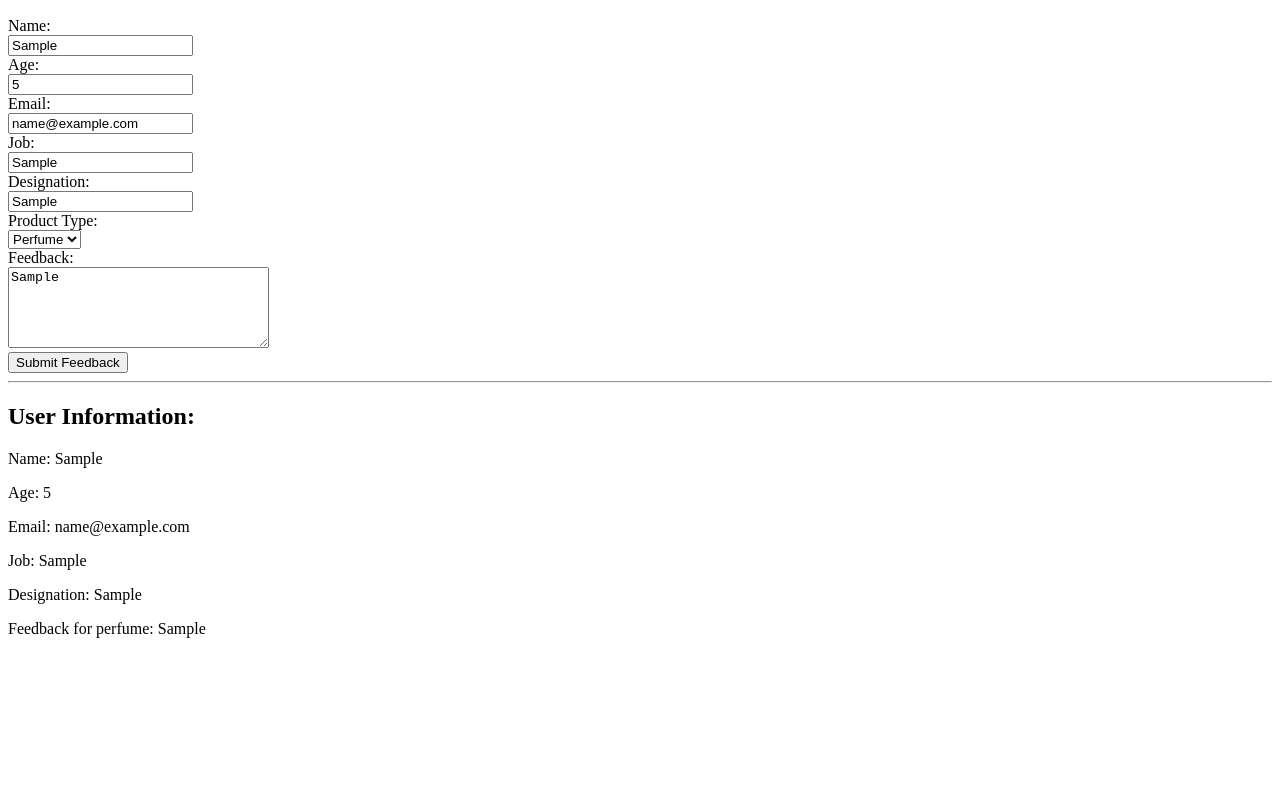
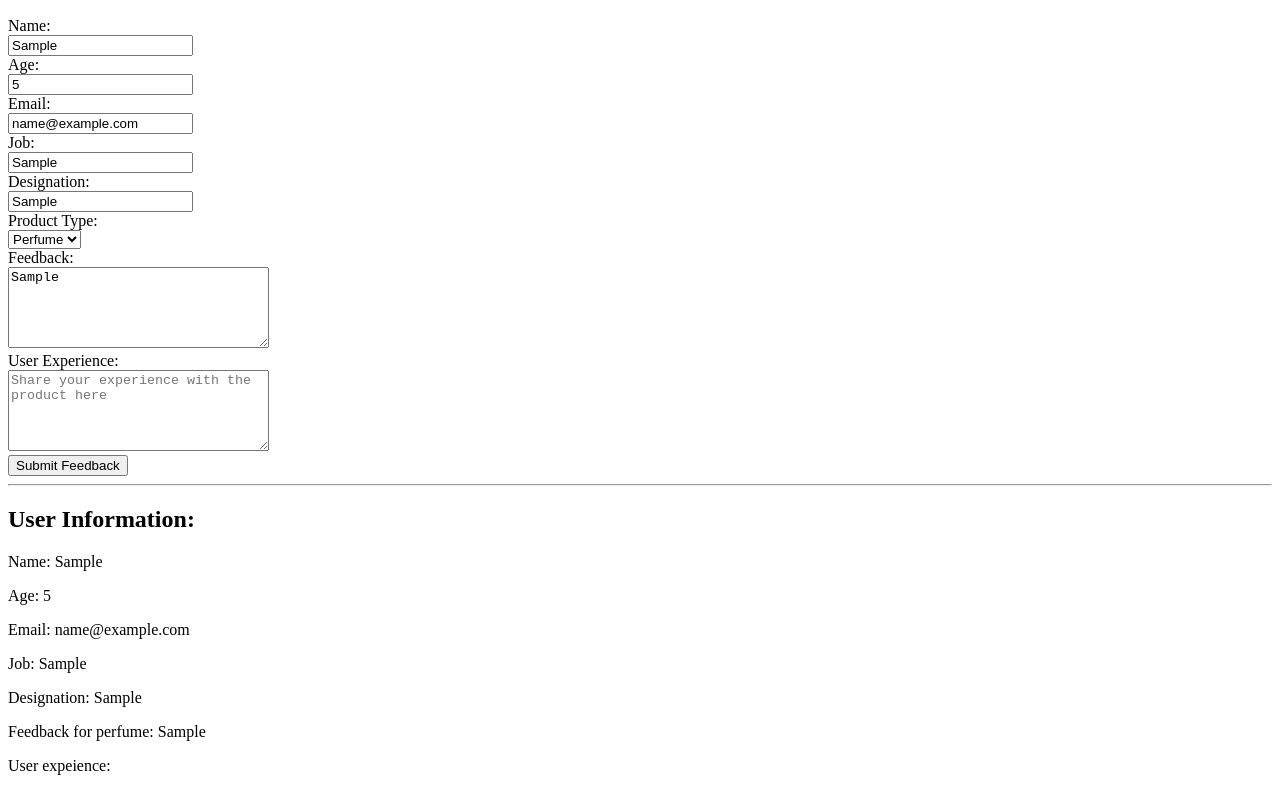
Before and after one commit to moisesefsantos/javaScriptEssential, a plain HTML site: page productSurvey/product_survey.html in a window 1280 px wide. Both pictures are taken after typing "Sample", "5", "name@example.com", "Sample", "Sample", "Sample" into the empty fields and a click on the button "Submit Feedback". Shown: the part 110-901 px from the top of the page. Before the commit the page ends 800 px from the top, so only its background shows below. Drawn offline with Linux system fonts and the light colour scheme.

Commit message:
add user experience

```diff
--- a/productSurvey/product_survey.html
+++ b/productSurvey/product_survey.html
@@ -24,6 +24,8 @@
   </select><br>
   <label for="feedbackText">Feedback:</label><br>
   <textarea id="feedbackText" rows="5" cols="30" placeholder="Enter your feedback here" required></textarea><br>
+  <label for ="userExperience">User Experience:</label><br>
+  <textarea id="userExperience" rows="5" cols="30" placeholder="Share your experience with the product here" required></textarea><br>
 <button id="submitBtn">Submit Feedback</button>
 <hr>
 <div id="userInfo" style="display: none;">
@@ -34,6 +36,7 @@
   <p>Job: <span id="userJob"></span></p>
   <p>Designation: <span id="userDesignation"></span></p>
   <p>Feedback for  <span id="userProductChoice"></span>: <span id="userFeedback"></span></p>
+  <p>User expeience: <span id="userExperienceOutput"></span></p>
 </div>
 <script src="./product_survey.js"></script>
 </body>
--- a/productSurvey/product_survey.js
+++ b/productSurvey/product_survey.js
@@ -6,6 +6,7 @@ function submitFeedback() {
     const designation = document.getElementById('designation').value;
     const productType = document.getElementById('productType').value;
     const feedback = document.getElementById('feedbackText').value;
+    const experience = document.getElementById('userExperience').value;
     alert('Thank you for your valuable feedback')
     document.getElementById('userName').innerHTML = username;
     document.getElementById('userAge').innerHTML = age;
@@ -14,6 +15,7 @@ function submitFeedback() {
     document.getElementById('userDesignation').innerHTML = designation;
     document.getElementById('userProductChoice').innerHTML = productType;
     document.getElementById('userFeedback').innerHTML = feedback;
+    document.getElementById('userExperienceOutput').innerHTML = experience;
     document.getElementById('userInfo').style.display = 'block';
 }
 
```
